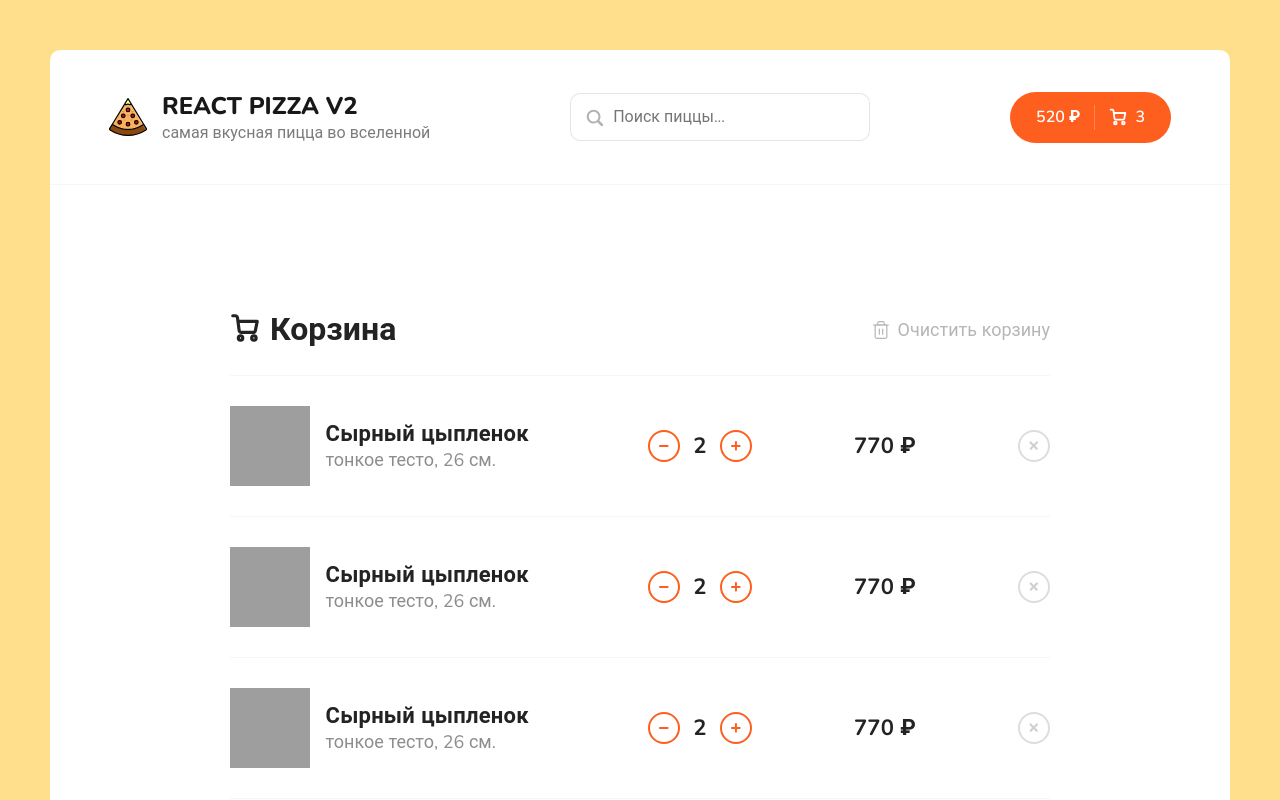
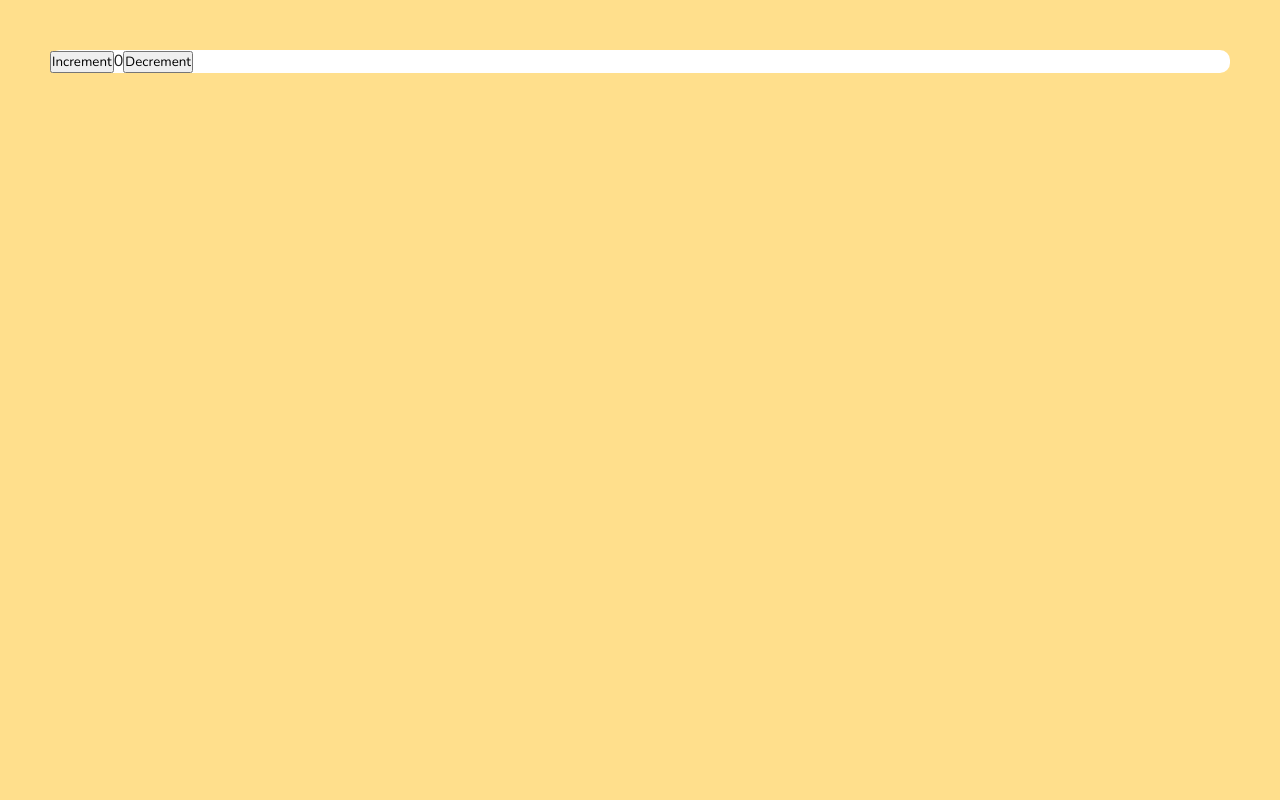
Before and after one commit to KazimirS46/react-pizza-v2, a React (Create React App) app: page /cart in a window 1280 px wide. Shown: the top 800 px of the page. Built offline with nearby package versions, Linux system fonts and the light colour scheme; grey boxes are pictures that could not be loaded.

Commit message:
Connecting  redux-toolkit library to application

```diff
--- a/package.json
+++ b/package.json
@@ -3,6 +3,7 @@
   "version": "0.1.0",
   "private": true,
   "dependencies": {
+    "@reduxjs/toolkit": "^1.9.1",
     "@testing-library/jest-dom": "^5.16.5",
     "@testing-library/react": "^13.4.0",
     "@testing-library/user-event": "^13.5.0",
@@ -11,6 +12,7 @@
     "react-content-loader": "^6.2.0",
     "react-dom": "^18.2.0",
     "react-paginate": "^8.1.4",
+    "react-redux": "^8.0.5",
     "react-router-dom": "^6.6.1",
     "react-scripts": "5.0.1",
     "sass": "^1.57.1",
--- a/src/App.js
+++ b/src/App.js
@@ -1,21 +1,32 @@
-import { createContext, useState } from 'react';
-import { Route, Routes } from 'react-router-dom';
+// import { createContext, useState } from 'react';
+// import { Route, Routes } from 'react-router-dom';
+import { useDispatch, useSelector } from 'react-redux';
 
 import './scss/app.scss';
 
-import { Header } from './components/Header';
-import { Home } from './pages/Home';
-import { Cart } from './pages/Cart';
-import { NotFoundBlock } from './components/NotFoundBlock';
+// import { Header } from './components/Header';
+// import { Home } from './pages/Home';
+// import { Cart } from './pages/Cart';
+// import { NotFoundBlock } from './components/NotFoundBlock';
+import { increment, decrement } from './redux/slices/filterSlice';
 
-export const SearchContext = createContext();
+// export const SearchContext = createContext();
 
 function App() {
-  const [searchValue, setSearchValue] = useState('');
+  // const [searchValue, setSearchValue] = useState('');
+  const count = useSelector((state) => state.counter.count);
+  const dispatch = useDispatch();
 
   return (
     <div className='wrapper'>
-      <SearchContext.Provider value={{ searchValue, setSearchValue }}>
+      <button aria-label='Increment value' onClick={() => dispatch(increment())}>
+        Increment
+      </button>
+      <span>{count}</span>
+      <button aria-label='Decrement value' onClick={() => dispatch(decrement())}>
+        Decrement
+      </button>
+      {/* <SearchContext.Provider value={{ searchValue, setSearchValue }}>
         <Header />
         <div className='content'>
           <Routes>
@@ -24,7 +35,7 @@
             <Route path='*' element={<NotFoundBlock />} />
           </Routes>
         </div>
-      </SearchContext.Provider>
+      </SearchContext.Provider> */}
     </div>
   );
 }
--- a/src/index.js
+++ b/src/index.js
@@ -1,14 +1,18 @@
 import React from 'react';
 import ReactDOM from 'react-dom/client';
 import { BrowserRouter } from 'react-router-dom';
+import { Provider } from 'react-redux';
 
 import './index.css';
 
 import App from './App';
+import { store } from './redux/store';
 
 const root = ReactDOM.createRoot(document.getElementById('root'));
 root.render(
-  <BrowserRouter>
-    <App />
-  </BrowserRouter>
+  <Provider store={store}>
+    <BrowserRouter>
+      <App />
+    </BrowserRouter>
+  </Provider>
 );
--- /dev/null
+++ b/src/redux/slices/filterSlice.js
@@ -0,0 +1,24 @@
+import { createSlice } from '@reduxjs/toolkit';
+
+const initialState = {
+  count: 0,
+};
+
+export const counterSlice = createSlice({
+  name: 'counter',
+  initialState: initialState,
+  reducers: {
+    increment: (state) => {
+      state.count += 1;
+    },
+    decrement: (state) => {
+      state.count -= 1;
+    },
+    incrementByAmount: (state, action) => {
+      state.count += action.payload;
+    },
+  },
+});
+export const { increment, decrement, incrementByAmount } = counterSlice.actions;
+
+export default counterSlice.reducer;
--- /dev/null
+++ b/src/redux/store.js
@@ -0,0 +1,8 @@
+import { configureStore } from '@reduxjs/toolkit';
+import counterReducer from './slices/filterSlice';
+
+export const store = configureStore({
+  reducer: { counter: counterReducer },
+});
+
+console.log(store);
```
Also changed, not shown: 1 other file (tests, documents, lock files or other folders).
